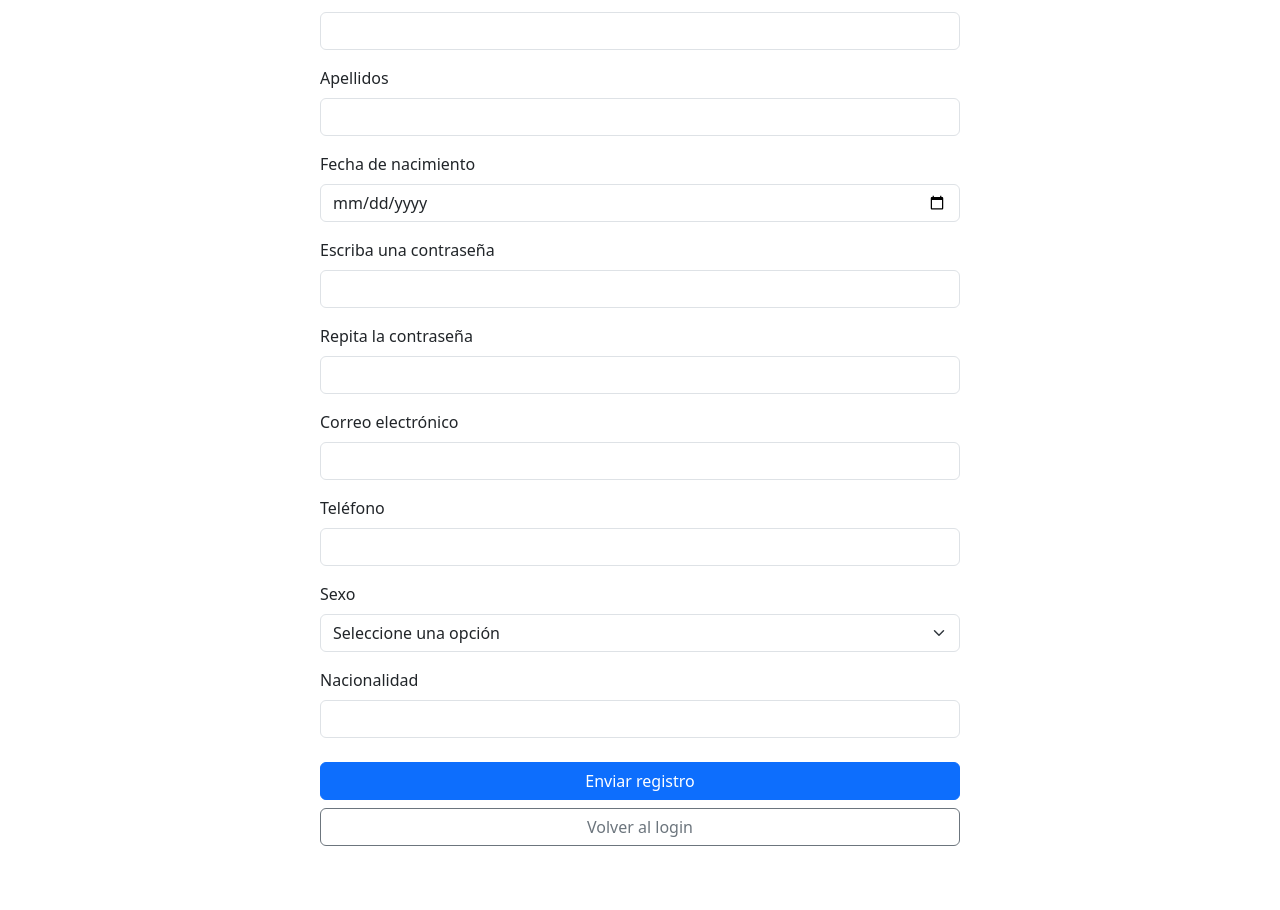
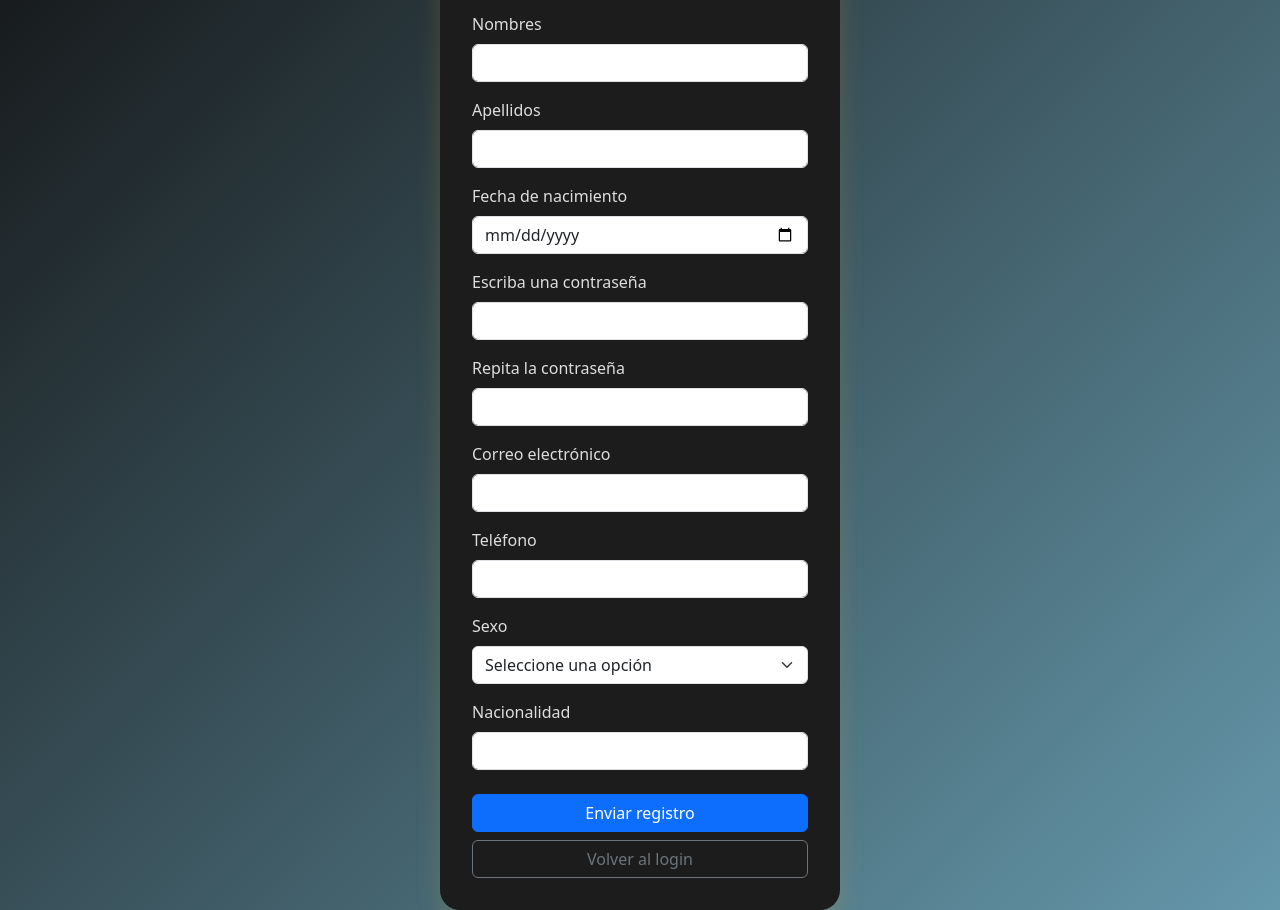
Before and after one commit to ruben186/hooks, a React (Create React App) app: page /register in a window 1280 px wide. Shown: the part 164-1074 px from the top of the page. Before the commit the page ends 1010 px from the top, so only its background shows below. Built offline with nearby package versions, Linux system fonts and the light colour scheme.

Commit message:
login profe

```diff
--- a/package.json
+++ b/package.json
@@ -8,8 +8,10 @@
     "@testing-library/react": "^16.3.0",
     "@testing-library/user-event": "^13.5.0",
     "bootstrap": "^5.3.7",
+    "firebase": "^12.1.0",
     "react": "^19.1.1",
     "react-dom": "^19.1.1",
+    "react-firebase-hooks": "^5.1.1",
     "react-router-dom": "^7.8.1",
     "react-scripts": "5.0.1",
     "sweetalert2": "^11.22.4",
--- /dev/null
+++ b/src/pages/loginpage/loginpage.css
@@ -0,0 +1,74 @@
+body { background: linear-gradient(135deg, #121212, #6598ab);
+min-height: 100vh;
+font-family: 'Segoe UI', sans-serif;
+color: #fff;
+}
+
+.bg-gradient {
+background: linear-gradient(135deg, #121212, #1e1e1e);
+}
+
+.form-card {
+background: #1c1c1c;
+border-radius: 20px;
+box-shadow: 0 10px 25px rgba(212, 175, 55, 0.2);
+padding: 2rem;
+width: 100%;
+max-width: 400px;
+}
+
+.form-card h3 {
+color: #D4AF37;
+/* dorado sobrio */
+font-weight: bold;
+}
+
+.form-label {
+color: #ddd;
+}
+
+.form-control {
+background: #a8a4a4;
+border: 1px solid #444;
+color: #d09090;
+}
+
+.form-control:focus {
+background: #2c2c2c;
+border-color: #D4AF37;
+box-shadow: 0 0 5px #D4AF37;
+color: #fff;
+}
+
+.btn-primary {
+background-color: #D4AF37;
+border: none;
+color: #121212;
+font-weight: bold;
+}
+
+.btn-primary:hover {
+background-color: #b38f2f;
+color: #121212;
+}
+
+a {
+color: #D4AF37;
+text-decoration: none;
+}
+
+a:hover {
+text-decoration: underline;
+}
+
+.logo {
+display: block;
+margin: 0 auto 1.5rem auto;
+width: 220px;
+height: auto;
+filter: drop-shadow(0 0 10px rgba(212, 175, 55, 0.5));
+}
+
+.form-control::placeholder {
+color: rgba(255, 255, 255, 0.5);
+}
--- a/src/pages/loginpage/loginpage.jsx
+++ b/src/pages/loginpage/loginpage.jsx
@@ -1,6 +1,112 @@
+
+import { useState } from 'react';
+import Swal from 'sweetalert2';
+import { auth, googleProvider, db } from '../../firebase';
+import { signInWithEmailAndPassword, fetchSignInMethodsForEmail, linkWithCredential, EmailAuthProvider, signInWithPopup } from 'firebase/auth';
+import { doc, getDoc } from 'firebase/firestore';
+import './loginpage.css';
+//import logo from '../../assets/brilla.png';
 import { Link } from "react-router-dom";
 function Loginpage (){
-return(
+    const [email, setEmail] = useState('');
+    const [password, setPassword] = useState('');
+
+    // LOGIN CON EMAIL/PASSWORD
+    const handleSubmit = async (e) => {
+      e.preventDefault();
+
+      if (!email || !password) {
+        Swal.fire("Campos vacíos", "Por favor llena todos los campos.", "warning");
+        return;
+      }
+
+      try {
+        const userCredential = await signInWithEmailAndPassword(auth, email, password);
+        const user = userCredential.user;
+
+        // Opcional: verificar si existe documento en Firestore
+        const userDocRef = doc(db, 'usuarios', user.uid);
+        const userSnap = await getDoc(userDocRef);
+
+        if (userSnap.exists()) {
+          const data = userSnap.data();
+          if (data.estado === "Inactivo") {
+            Swal.fire("Acceso denegado", "Tu cuenta está inactiva. Contacta al administrador.", "error");
+            return;
+          }
+        }
+
+        Swal.fire({
+          title: "¡Bienvenido!",
+          text: `Sesión iniciada como ${user.email}`,
+          icon: "success",
+          timer: 2000,
+          showConfirmButton: false
+        }).then(() => {
+          window.location.href = "/dashboard";
+        });
+
+      } catch (error) {
+        console.error(error);
+        Swal.fire("Error", "Credenciales incorrectas o usuario no existe.", "error");
+      }
+    };
+
+    // LOGIN CON GOOGLE
+    const handleGoogleLogin = async () => {
+      try {
+        const googleResult = await signInWithPopup(auth, googleProvider);
+        const user = googleResult.user;
+
+        // Verificar si ya existía ese correo con otro método
+        const signInMethods = await fetchSignInMethodsForEmail(auth, user.email);
+
+        if (signInMethods.includes('password')) {
+          // Si existe por password hay que vincularlo
+          const password = await solicitarPassword();
+          if (!password) {
+            Swal.fire("Cancelado", "Operación cancelada.", "info");
+            return;
+          }
+
+          // Crear credential de email/password
+          const credential = EmailAuthProvider.credential(user.email, password);
+          await linkWithCredential(user, credential);
+        }
+
+        Swal.fire({
+          title: "¡Bienvenido!",
+          text: `Sesión iniciada con Google: ${user.email}`,
+          icon: "success",
+          timer: 2000,
+          showConfirmButton: false
+        }).then(() => {
+          window.location.href = "/dashboard";
+        });
+
+      } catch (error) {
+        console.error(error);
+        Swal.fire("Error", "No se pudo iniciar sesión con Google.", "error");
+      }
+    };
+
+    const solicitarPassword = async () => {
+      const result = await Swal.fire({
+        title: "Contraseña requerida",
+        input: "password",
+        inputLabel: "Introduce tu contraseña para vincular cuentas",
+        inputPlaceholder: "Tu contraseña",
+        showCancelButton: true,
+        confirmButtonText: "Vincular",
+        cancelButtonText: "Cancelar"
+      });
+
+      if (result.isConfirmed && result.value) {
+        return result.value;
+      }
+      return null;
+    };
+    return(
     <div>
         <h1>HOME</h1>
         <Link to= "/register">
@@ -48,4 +154,5 @@ return(
 );
 
 }
+
 export default Loginpage;
```
Also changed, not shown: src/firebase.js (added), src/index.css (line endings or trailing spaces), 1 other file (tests, documents, lock files or other folders).
